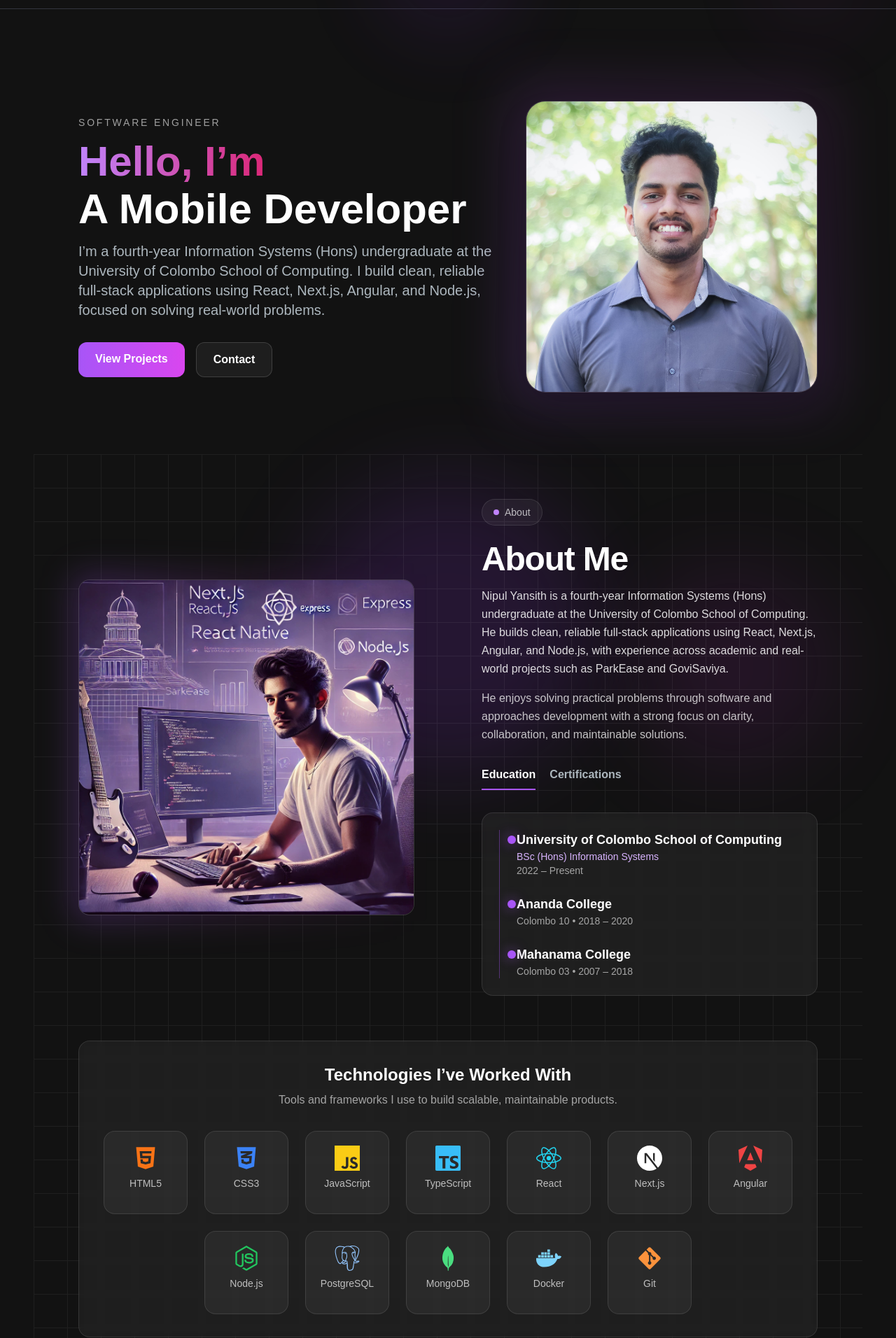
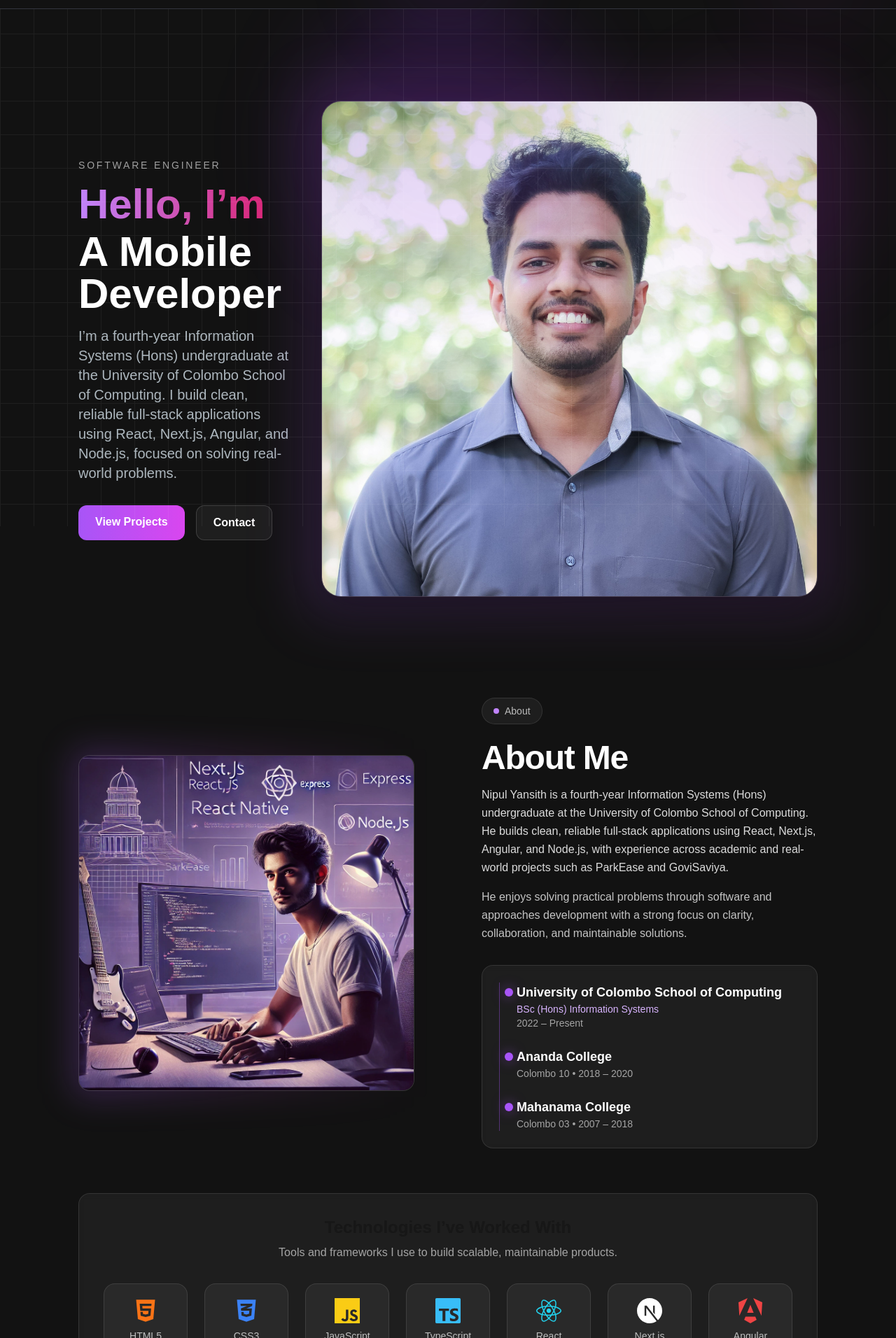
Before and after one commit to nipulyansith/PersonalPortfolio, a Next.js app: page / in a window 1280 px wide. Shown: the part 48-1960 px from the top of the page at 70% size. Built offline with nearby package versions, Linux system fonts and the light colour scheme.

Commit message:
Final Changes

```diff
--- a/app/components/AboutSection.jsx
+++ b/app/components/AboutSection.jsx
@@ -1,13 +1,15 @@
 "use client";
 
-import React, { useTransition, useState } from "react";
+import React, { useTransition, useState, useEffect } from "react";
+
 import Image from "next/image";
 import TabButton from "./TabButton";
 import { motion } from "framer-motion";
 
 // ✅ Icons (react-icons)
-import { FaHtml5, FaCss3Alt, FaReact, FaNodeJs, FaDocker, FaGitAlt } from "react-icons/fa";
-import { SiJavascript, SiTypescript, SiNextdotjs, SiAngular, SiPostgresql, SiMongodb } from "react-icons/si";
+import { FaHtml5, FaCss3Alt, FaReact, FaNodeJs, FaDocker, FaGitAlt, FaMobileAlt  } from "react-icons/fa";
+import { SiJavascript, SiTypescript, SiNextdotjs, SiAngular, SiPostgresql, SiMongodb,  SiMysql, SiExpress, SiPhp, SiLaravel, SiOpencv } from "react-icons/si"
+import { TbApi } from "react-icons/tb";
 
 const AboutSection = () => {
   const [tab, setTab] = useState("education");
@@ -17,6 +19,16 @@ const AboutSection = () => {
     startTransition(() => setTab(id));
   };
 
+  const [isMobile, setIsMobile] = useState(false);
+
+  useEffect(() => {
+  const mq = window.matchMedia("(max-width: 768px)"); // md breakpoint
+  const update = () => setIsMobile(mq.matches);
+  update();
+  mq.addEventListener("change", update);
+  return () => mq.removeEventListener("change", update);
+}, []);
+
   const TAB_DATA = [
     {
       title: "education",
@@ -24,52 +36,69 @@ const AboutSection = () => {
       content: (
         <div className="space-y-6 border-l border-purple-500/40 pl-6">
           <div className="relative">
-            <div className="absolute -left-[13px] top-2 h-3 w-3 rounded-full bg-purple-500 shadow-[0_0_18px_rgba(168,85,247,0.6)]" />
+            <div className="absolute -left-[17px] top-2 h-3 w-3 rounded-full bg-purple-500 shadow-[0_0_18px_rgba(168,85,247,0.6)]" />
+
             <h4 className="text-lg font-semibold text-white">
-              University of Colombo School of Computing
+               University of Colombo School of Computing
             </h4>
             <p className="text-sm text-purple-300">BSc (Hons) Information Systems</p>
             <p className="text-sm text-white/60">2022 – Present</p>
           </div>
 
           <div className="relative">
-            <div className="absolute -left-[13px] top-2 h-3 w-3 rounded-full bg-purple-500 shadow-[0_0_18px_rgba(168,85,247,0.6)]" />
+            <div className="absolute -left-[17px] top-2 h-3 w-3 rounded-full bg-purple-500 shadow-[0_0_18px_rgba(168,85,247,0.6)]" />
             <h4 className="text-lg font-semibold text-white">Ananda College</h4>
             <p className="text-sm text-white/60">Colombo 10 • 2018 – 2020</p>
           </div>
 
           <div className="relative">
-            <div className="absolute -left-[13px] top-2 h-3 w-3 rounded-full bg-purple-500 shadow-[0_0_18px_rgba(168,85,247,0.6)]" />
+            <div className="absolute -left-[17px] top-2 h-3 w-3 rounded-full bg-purple-500 shadow-[0_0_18px_rgba(168,85,247,0.6)]" />
             <h4 className="text-lg font-semibold text-white">Mahanama College</h4>
             <p className="text-sm text-white/60">Colombo 03 • 2007 – 2018</p>
           </div>
         </div>
       ),
     },
-    {
-      title: "certification",
-      id: "certification",
-      content: (
-        <div className="grid gap-4">
-          {[
-            { name: "Postman API Fundamentals Student Expert", org: "Postman", year: "2024" },
-            { name: "Java Object-Oriented Programming", org: "LinkedIn Learning", year: "2024" },
-            { name: "OOPs in Java", org: "Great Learning Academy", year: "2024" },
-          ].map((c) => (
-            <div
-              key={c.name}
-              className="group rounded-xl border border-white/10 bg-white/5 p-4 backdrop-blur-sm transition hover:-translate-y-0.5 hover:bg-white/10 hover:border-white/20"
-            >
-              <h4 className="font-semibold text-white">{c.name}</h4>
-              <p className="text-sm text-purple-300">
-                {c.org} • {c.year}
-              </p>
-              <div className="mt-3 h-px w-full bg-gradient-to-r from-purple-500/40 via-white/5 to-transparent opacity-0 transition group-hover:opacity-100" />
-            </div>
-          ))}
-        </div>
-      ),
-    },
+//     {
+//   title: "certification",
+//   id: "certification",
+//   content: (
+//     <div className="grid gap-3 sm:gap-4">
+//       {[
+//         { name: "Postman API Fundamentals Student Expert", org: "Postman", year: "2024" },
+//         { name: "Java Object-Oriented Programming", org: "LinkedIn Learning", year: "2024" },
+//         { name: "OOPs in Java", org: "Great Learning Academy", year: "2024" },
+//       ].map((c) => (
+//         <div
+//           key={c.name}
+//           className="group relative overflow-hidden rounded-xl border border-white/10
+//                      bg-white/5 px-4 py-3 sm:px-5 sm:py-4
+//                      transition-all duration-300
+//                      hover:border-purple-400/30 hover:bg-white/10"
+//         >
+//           {/* tiny glow (subtle) */}
+//           <div className="pointer-events-none absolute -right-10 -top-10 h-24 w-24 rounded-full bg-purple-500/10 blur-2xl opacity-0 transition group-hover:opacity-100" />
+
+//           <div className="relative">
+//             <h4 className="text-sm sm:text-base font-semibold text-white leading-snug">
+//               {c.name}
+//             </h4>
+
+//             <div className="mt-1 flex items-center justify-between gap-3">
+//               <p className="text-xs sm:text-sm text-purple-300 truncate">
+//                 {c.org}
+//               </p>
+//               <span className="shrink-0 text-[11px] sm:text-xs text-white/50">
+//                 {c.year}
+//               </span>
+//             </div>
+//           </div>
+//         </div>
+//       ))}
+//     </div>
+//   ),
+// }
+,
   ];
 
   const TECH = [
@@ -85,17 +114,26 @@ const AboutSection = () => {
     { Icon: SiMongodb, label: "MongoDB", color: "text-green-400" },
     { Icon: FaDocker, label: "Docker", color: "text-sky-300" },
     { Icon: FaGitAlt, label: "Git", color: "text-orange-400" },
+    { Icon: SiExpress, label: "Express.js", color: "text-gray-300" },
+    { Icon: SiMysql, label: "MySQL", color: "text-blue-400" },
+    { Icon: FaMobileAlt, label: "React Native", color: "text-cyan-400" },
+    { Icon: SiPhp, label: "PHP", color: "text-indigo-400" },
+    { Icon: SiLaravel, label: "Laravel", color: "text-red-500" },
+    { Icon: TbApi, label: "REST APIs", color: "text-purple-400" },
+    { Icon: SiOpencv, label: "OpenCV", color: "text-green-400" },
+
   ];
 
   return (
     <motion.section
-      initial={{ opacity: 0, y: 50 }}
-      whileInView={{ opacity: 1, y: 0 }}
-      viewport={{ once: true, amount: 0.2 }}
-      transition={{ duration: 0.6, ease: "easeOut" }}
-      className="relative text-white mt-2"
-      id="about"
-    >
+  initial={!isMobile ? { opacity: 0, y: 50 } : false}
+  whileInView={!isMobile ? { opacity: 1, y: 0 } : undefined}
+  animate={isMobile ? { opacity: 1, y: 0 } : undefined}
+  viewport={!isMobile ? { once: true, amount: 0.2 } : undefined}
+  transition={{ duration: 0.6, ease: "easeOut" }}
+>
+
+
       {/* ✅ Background glow + subtle grid */}
       <div className="pointer-events-none absolute inset-0 py-11">
         <div className="absolute left-1/2 top-10 h-[420px] w-[420px] -translate-x-1/2 rounded-full bg-purple-600/15 blur-3xl" />
@@ -134,30 +172,28 @@ const AboutSection = () => {
             About
           </p>
 
-          <h2 className="text-4xl font-bold text-white mb-4 mt-6 tracking-tight sm:text-5xl">
+          <h2 className="text-4xl font-bold text-white mb-4 mt-6 tracking-tight sm:text-5xl text-center md:text-left">
             About Me
           </h2>
 
-          <p className="text-base md:text-md text-white/85 leading-relaxed">
+          <p className="text-base md:text-md text-white/85 leading-relaxed text-center md:text-left">
             Nipul Yansith is a fourth-year Information Systems (Hons) undergraduate at the University of Colombo School
             of Computing. He builds clean, reliable full-stack applications using React, Next.js, Angular, and Node.js,
             with experience across academic and real-world projects such as ParkEase and GoviSaviya.
           </p>
 
-          <p className="text-base md:text-md text-white/75 leading-relaxed mt-4">
+          <p className="text-base md:text-md text-white/75 leading-relaxed mt-4 text-center md:text-left">
             He enjoys solving practical problems through software and approaches development with a strong focus on
             clarity, collaboration, and maintainable solutions.
           </p>
 
           {/* Tabs */}
-          <div className="flex flex-row flex-wrap justify-start mt-8 gap-2">
-            <TabButton selectTab={() => handleTabChange("education")} active={tab === "education"}>
+          {/* <div className="flex flex-row flex-wrap justify-start mt-8 gap-2">
+
               Education
-            </TabButton>
-            <TabButton selectTab={() => handleTabChange("certification")} active={tab === "certification"}>
-              Certifications
-            </TabButton>
-          </div>
+
+
+          </div> */}
 
           {/* Content */}
           <div className="mt-8 rounded-2xl border border-white/10 bg-white/5 p-6 backdrop-blur-sm">
@@ -174,12 +210,17 @@ const AboutSection = () => {
             Tools and frameworks I use to build scalable, maintainable products.
           </p>
 
-          <div className="mx-auto flex max-w-5xl flex-wrap justify-center gap-6">
+          <div className="mx-auto flex max-w-5xl flex-wrap justify-center gap-4 sm:gap-5 md:gap-6">
+
             {TECH.map(({ Icon, label, color }) => (
               <div
                 key={label}
                 title={label}
-                className="group flex w-[120px] flex-col items-center justify-center rounded-2xl border border-white/10 bg-white/5 p-5 transition hover:-translate-y-1 hover:border-white/20 hover:bg-white/10"
+                className="group flex shrink-0 flex-col items-center justify-center
+           w-[calc(50%-0.5rem)] sm:w-[calc(33.333%-0.7rem)] md:w-[120px]
+           rounded-2xl border border-white/10 bg-white/5 p-5
+           transition hover:-translate-y-1 hover:border-white/20 hover:bg-white/10"
+
               >
                 <Icon className={`text-4xl ${color} transition group-hover:scale-110`} />
                 <span className="mt-2 text-sm text-white/70 text-center">{label}</span>
--- a/app/components/HeroSection.jsx
+++ b/app/components/HeroSection.jsx
@@ -14,12 +14,36 @@ const HeroSection = () => {
         <div className="absolute right-10 top-10 h-96 w-96 rounded-full bg-fuchsia-600/10 blur-3xl" />
       </div>
 
-      {/* Keep the wide feel like your original */}
       <div className="px-4 sm:px-8 lg:px-16">
-        <div className="grid grid-cols-1 sm:grid-cols-12 items-center gap-10">
-          {/* LEFT */}
+        <div className="flex flex-col sm:flex-row items-center gap-10">
+
+
+          {/* RIGHT IMAGE — shows first on mobile */}
           <motion.div
-            className="col-span-7 place-self-center text-center sm:text-left"
+            className="order-1 sm:order-2 col-span-5 flex justify-center sm:justify-end mt-6 sm:mt-0"
+            initial={{ opacity: 0, scale: 0.92 }}
+            animate={{ opacity: 1, scale: 1 }}
+            transition={{ duration: 0.8, ease: "easeOut" }}
+          >
+            <div className="relative">
+              <div className="absolute -inset-6 rounded-[28px] bg-gradient-to-tr from-purple-500/20 to-fuchsia-500/10 blur-2xl" />
+
+              <div className="relative overflow-hidden rounded-[28px] border border-white/10 bg-white/5 backdrop-blur-sm shadow-2xl">
+                <Image
+                  src="/images/final.jpg"
+                  alt="hero image"
+                  width={380}
+                  height={380}
+                  className="h-auto w-full object-cover"
+                  priority
+                />
+              </div>
+            </div>
+          </motion.div>
+
+          {/* LEFT TEXT — shows second on mobile */}
+          <motion.div
+            className="order-2 sm:order-1 col-span-7 text-center sm:text-left"
             initial={{ opacity: 0, y: 24 }}
             animate={{ opacity: 1, y: 0 }}
             transition={{ duration: 0.8, ease: "easeOut" }}
@@ -51,14 +75,13 @@ const HeroSection = () => {
               </span>
             </h1>
 
-            <p className="text-[#ADB7BE] text-base sm:text-lg lg:text-xl leading-relaxed max-w-2xl">
+            <p className="text-[#ADB7BE] text-base sm:text-lg lg:text-xl leading-relaxed max-w-2xl mx-auto sm:mx-0">
               I’m a fourth-year Information Systems (Hons) undergraduate at the
               University of Colombo School of Computing. I build clean,
               reliable full-stack applications using React, Next.js, Angular,
               and Node.js, focused on solving real-world problems.
             </p>
 
-            {/* Buttons (remove CV safely) */}
             <div className="mt-8 flex flex-col sm:flex-row gap-3 sm:gap-4 sm:justify-start justify-center">
               <a
                 href="#projects"
@@ -76,30 +99,6 @@ const HeroSection = () => {
             </div>
           </motion.div>
 
-          {/* RIGHT */}
-          <motion.div
-            className="col-span-5 place-self-center mt-6 sm:mt-0"
-            initial={{ opacity: 0, scale: 0.92 }}
-            animate={{ opacity: 1, scale: 1 }}
-            transition={{ duration: 0.8, ease: "easeOut" }}
-          >
-            <div className="relative">
-              {/* Glow */}
-              <div className="absolute -inset-6 rounded-[28px] bg-gradient-to-tr from-purple-500/20 to-fuchsia-500/10 blur-2xl" />
-
-              {/* Frame */}
-              <div className="relative overflow-hidden rounded-[28px] border border-white/10 bg-white/5 backdrop-blur-sm shadow-2xl">
-                <Image
-                  src="/images/final.jpg"
-                  alt="hero image"
-                  width={380}
-                  height={380}
-                  className="h-auto w-full object-cover"
-                  priority
-                />
-              </div>
-            </div>
-          </motion.div>
         </div>
       </div>
     </section>
--- a/app/components/Navbar.jsx
+++ b/app/components/Navbar.jsx
@@ -70,7 +70,7 @@ const Navbar = () => {
         {/* Mobile button */}
         <button
           onClick={() => setNavbarOpen((v) => !v)}
-          className="md:hidden inline-flex items-center justify-center rounded-xl border border-white/10 bg-white/5 px-3 py-2 text-slate-200 transition hover:bg-white/10 hover:text-white"
+          className="md:hidden inline-flex items-center justify-center rounded-xl border border-white/10 bg-white/5 px-3 py-2 text-slate-200 transition hover:bg-white/10 hover:text-white mr-6"
           aria-label="Toggle menu"
         >
           {navbarOpen ? (
```
